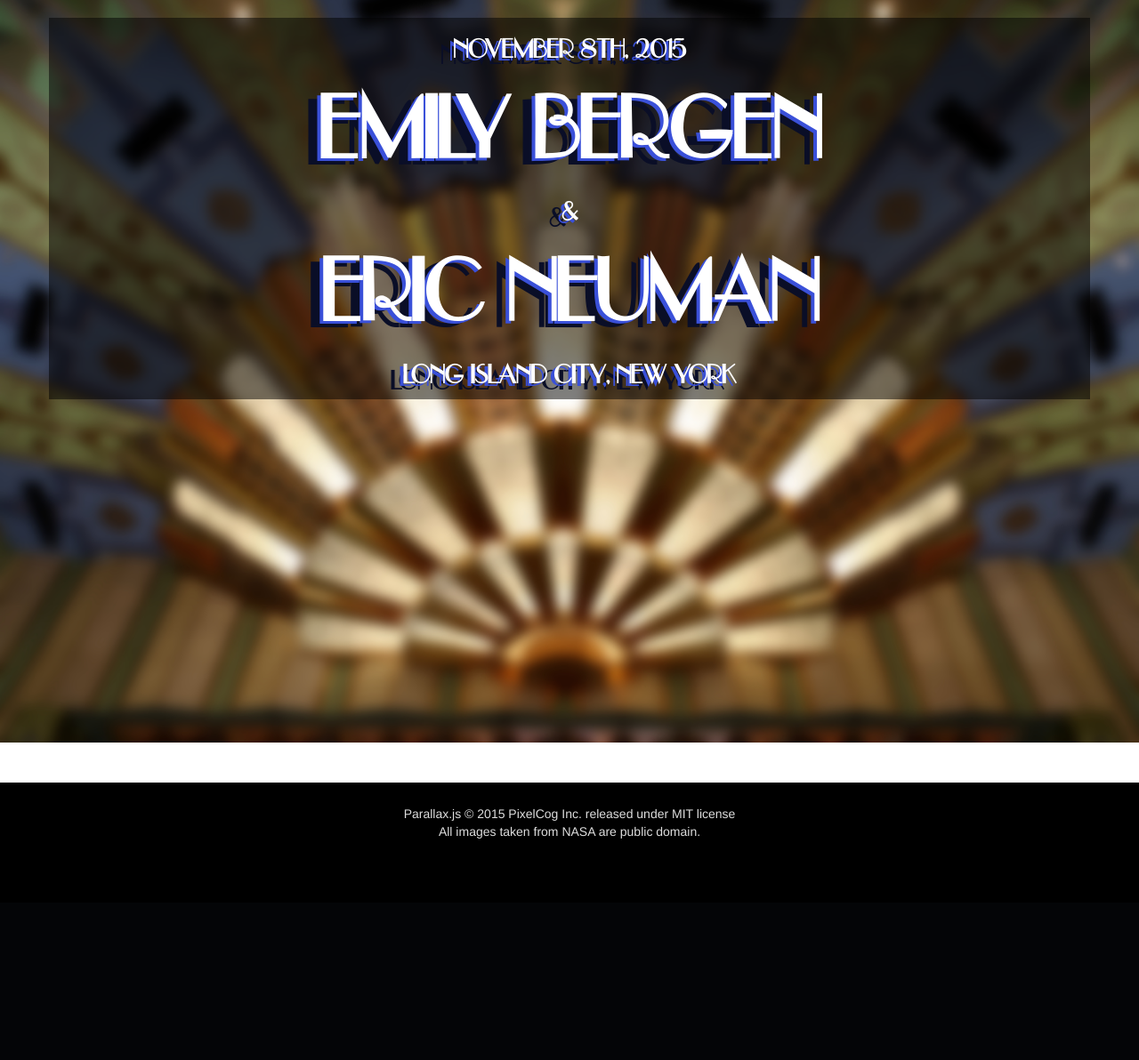
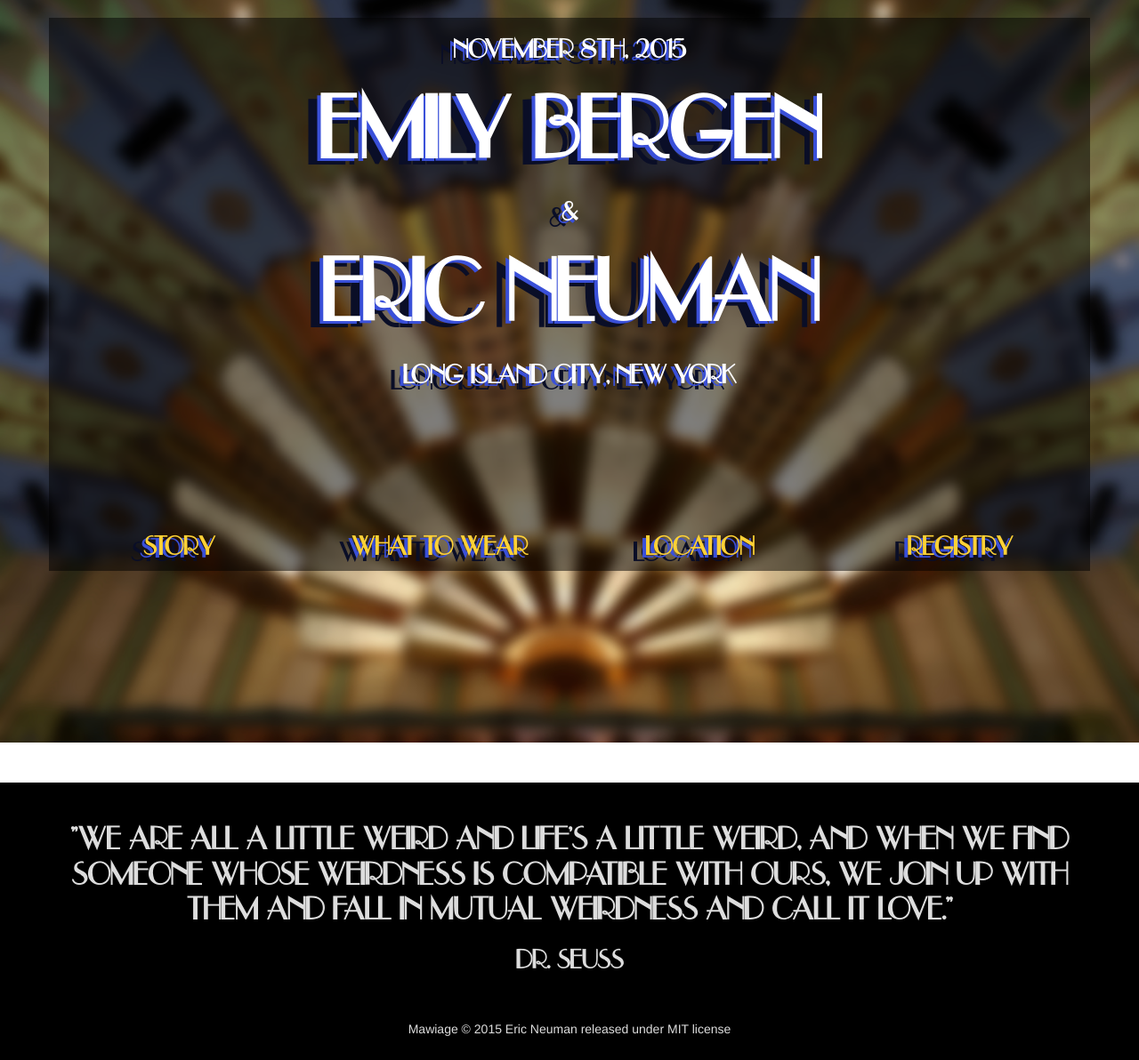
Before and after one commit to neuman/mawiage, a Django app: template templates/base/index.html in a window 1280 px wide. Shown: the whole page at 89% size. Before the commit the page ends 943 px from the top, so only its background shows below. Run offline with Django 3.2, Linux system fonts and the light colour scheme; the template is opened without the code that fills it, so the values that code supplies are empty; parts of the project's set-up code (start-up, migrations or seed data) failed here and were passed over; some libraries are stand-ins or nearby versions; grey boxes are pictures that could not be loaded.

Commit message:
scroll and quotes and nav

```diff
--- a/core/models.py
+++ b/core/models.py
@@ -55,7 +55,7 @@ class Chapter(OrderedModel):
     story = models.ForeignKey(Story)
     title = models.TextField(null=True, blank=True)
     content = models.TextField(null=True, blank=True)
-    image_file = models.ImageField(upload_to=upload_to_location, max_length=400)
+    image_file = models.ImageField(upload_to=upload_to_location, max_length=400, null=True, blank=True)
     pure_html = models.BooleanField(default=False)
 
     class Meta(OrderedModel.Meta):
--- a/static/css/agency.css
+++ b/static/css/agency.css
@@ -925,10 +925,13 @@ html {height:100%;}
     background-color:rgba(0, 0, 0, 0.5)
 }
 
-.glass h2{
+.glass h2, footer h1, footer h2{
     font-family: 'uppereastsideregular';
 }
 
 .parallax-container{
       padding-top: 20px;
 }
+
+.header-nav{
+}
--- /dev/null
+++ b/static/js/main.js
@@ -0,0 +1,16 @@
+/*!
+ * Start Bootstrap - Agency Bootstrap Theme (http://startbootstrap.com)
+ * Code licensed under the Apache License v2.0.
+ * For details, see http://www.apache.org/licenses/LICENSE-2.0.
+ */
+
+// jQuery for page scrolling feature - requires jQuery Easing plugin
+$(function() {
+    $('a.page-scroll').bind('click', function(event) {
+        var $anchor = $(this);
+        $('html, body').stop().animate({
+            scrollTop: $($anchor.attr('href')).offset().top
+        }, 1500, 'easeInOutExpo');
+        event.preventDefault();
+    });
+});
--- a/templates/base/index.html
+++ b/templates/base/index.html
@@ -41,6 +41,25 @@
         <h2>&</h2>
         <h1>Eric Neuman</h1>
         <h2>Long Island City, New York</h2>
+        <h1><br></h1>
+          </div>
+        </div>
+        <div class="container">
+          <div class="row glass">
+          <div class="header-nav">
+            <div class="col-md-3 text-center">
+              <h2><a class="page-scroll" href="#story">Story</a></h2>
+            </div>
+            <div class="col-md-3 text-center">
+              <h2><a class="page-scroll" href="#wear">What To Wear</a></h2>
+            </div>
+            <div class="col-md-3 text-center">
+              <h2><a class="page-scroll" href="#location">Location</a></h2>
+            </div>
+            <div class="col-md-3 text-center">
+              <h2><a class="page-scroll" href="#wear">Registry</a></h2>
+            </div>
+          </div>
           </div>
         </div>
       </div>
@@ -55,8 +74,10 @@
           <div class="parallax-container picover" data-parallax="scroll" data-bleed="10" data-speed="0.2" data-image-src="{{ chapter.image_file.url }}" data-natural-width="{{ chapter.image_file.width_field }}" data-natural-height="{{ chapter.image_file.height_field }}">
             <div class="container">
               <div class="row">
+              {% if forloop.counter|divisibleby:2 %}
                 <div class="col-md-8">
                 </div>
+              {% endif %}
                 <div class="col-md-4 glass">
                   <h2 id="installation">{{ chapter.title }}</h2>
                   <p>{{ chapter.content|linebreaksbr}}</p>
@@ -68,22 +89,15 @@
       {% endfor %}
       <footer>
         <div class="container">
-          Parallax.js &copy; 2015 <a href="http://pixelcog.com/">PixelCog Inc.</a> released under <a href="https://github.com/pixelcog/parallax.js/blob/master/LICENSE">MIT license</a><br />
-          All images taken from NASA are <a href="http://www.nasa.gov/audience/formedia/features/MP_Photo_Guidelines.html#.U454_JRdXls">public domain</a>.<br /><br />
-          <iframe src="http://ghbtns.com/github-btn.html?user=pixelcog&repo=parallax.js&type=watch&count=true"
-          allowtransparency="true" frameborder="0" scrolling="0" width="85" height="20"></iframe>
-          <iframe src="http://ghbtns.com/github-btn.html?user=pixelcog&repo=parallax.js&type=fork&count=true"
-          allowtransparency="true" frameborder="0" scrolling="0" width="95" height="20"></iframe>
+          <h1>"We are all a little weird and life’s a little weird, and when we find
+someone whose weirdness is compatible with ours, we join up with them and
+fall in mutual weirdness and call it love."</h1>
+<h2>Dr. Seuss</h2>
+<br /><br />
+Mawiage &copy; 2015 <a href="http://theneuman.com/">Eric Neuman </a> released under <a href="https://github.com/pixelcog/parallax.js/blob/master/LICENSE">MIT license</a><br />
         </div>
       </footer>
-      <script type="text/javascript">
-        (function(i,s,o,g,r,a,m){i['GoogleAnalyticsObject']=r;i[r]=i[r]||function(){
-          (i[r].q=i[r].q||[]).push(arguments)},i[r].l=1*new Date();a=s.createElement(o),
-          m=s.getElementsByTagName(o)[0];a.async=1;a.src=g;m.parentNode.insertBefore(a,m)
-        })(window,document,'script','//www.google-analytics.com/analytics.js','ga');
-
-        ga('create', 'UA-20587204-9', 'auto');
-        ga('send', 'pageview');
-      </script>
+      <script src="http://cdnjs.cloudflare.com/ajax/libs/jquery-easing/1.3/jquery.easing.min.js"></script>
+      <script src="{% static "js/main.js" %}"></script>
     </body>
     </html>
```
Also changed, not shown: mawiage/db.sqlite3.
